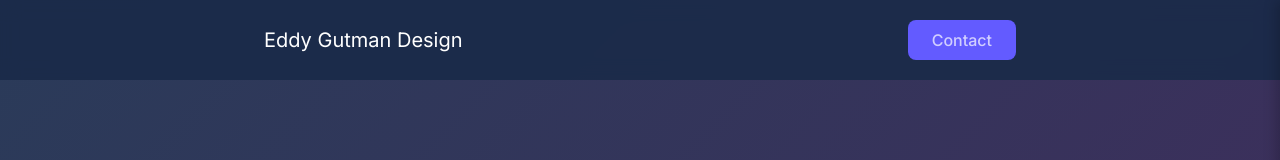
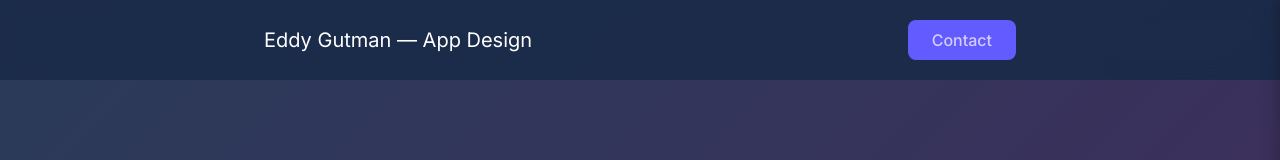
Before and after one commit to edgutman/portfolio, a website: page index.html in a window 1280 px wide. Shown: the top 160 px of the page. Drawn offline with Linux system fonts and the light colour scheme; no server answers.

Commit message:
Title update

```diff
--- a/index.html
+++ b/index.html
@@ -29,7 +29,7 @@
     <!-- Header moved outside parallax -->
     <header>
         <div class="header-container">
-            <a class="logo" href="/index.html">Eddy Gutman Design</a>
+            <a class="logo" href="/index.html">Eddy Gutman — App Design</a>
             <nav>
                 <ul class="menu">
                     <li><a href="#" class="button" id="contact-trigger">Contact</a></li>
```
